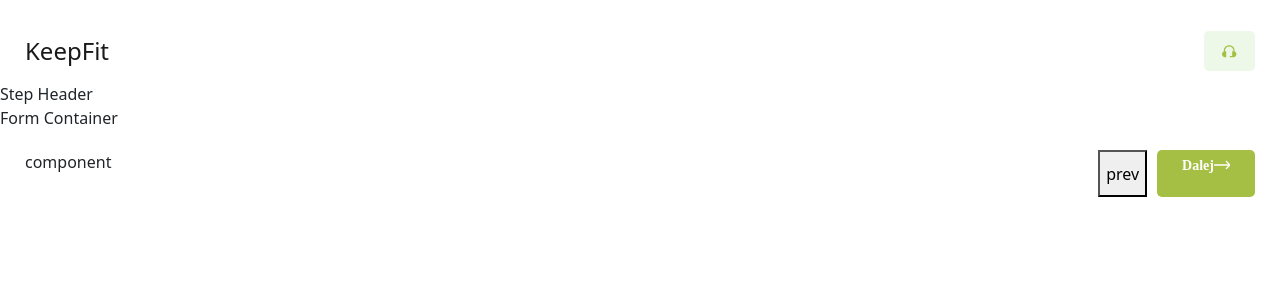
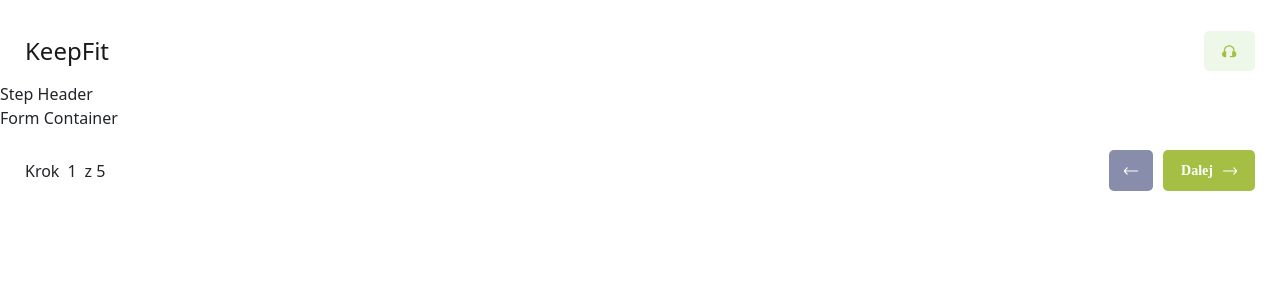
Before and after one commit to DamianTarczon/FitApp-frontend, a React (Create React App) app: page / in a window 1280 px wide. Shown: the top 300 px of the page. Built offline with nearby package versions, Linux system fonts and the light colour scheme.

Commit message:
footer done

```diff
--- a/src/components/StepBar.tsx
+++ b/src/components/StepBar.tsx
@@ -1,12 +1,23 @@
 export default function StepBar() {
   return (
     <div className="footer">
-      <div>component</div>
+      <div className="step"><p>Krok</p><div>1</div><p>z 5</p></div>
       <div className="buttons">
-        <button className="previous">prev</button>
+        <button className="previous">
+          <svg width="14" height="30" viewBox="0 0 16 16" fill="none" xmlns="http://www.w3.org/2000/svg">
+            <g clip-path="url(#clip0_10_294)">
+              <path d="M0.586738 9.39339L3.16674 12.0001C3.22871 12.0625 3.30245 12.1121 3.38369 12.146C3.46493 12.1798 3.55206 12.1973 3.64007 12.1973C3.72808 12.1973 3.81522 12.1798 3.89646 12.146C3.97769 12.1121 4.05143 12.0625 4.1134 12.0001C4.17589 11.9381 4.22549 11.8643 4.25933 11.7831C4.29318 11.7019 4.3106 11.6147 4.3106 11.5267C4.3106 11.4387 4.29318 11.3516 4.25933 11.2703C4.22549 11.1891 4.17589 11.1154 4.1134 11.0534L1.74007 8.66672H15.3334C15.5102 8.66672 15.6798 8.59648 15.8048 8.47146C15.9298 8.34644 16.0001 8.17687 16.0001 8.00005C16.0001 7.82324 15.9298 7.65367 15.8048 7.52865C15.6798 7.40363 15.5102 7.33339 15.3334 7.33339H1.70007L4.1134 4.92006C4.2316 4.79607 4.29753 4.63135 4.29753 4.46006C4.29753 4.28876 4.2316 4.12404 4.1134 4.00006C4.05143 3.93757 3.97769 3.88797 3.89646 3.85413C3.81522 3.82028 3.72808 3.80286 3.64007 3.80286C3.55206 3.80286 3.46493 3.82028 3.38369 3.85413C3.30245 3.88797 3.22871 3.93757 3.16674 4.00006L0.586738 6.56672C0.212203 6.94172 0.00183105 7.45005 0.00183105 7.98006C0.00183105 8.51006 0.212203 9.01839 0.586738 9.39339Z" fill="white"/>
+            </g>
+            <defs>
+              <clipPath id="clip0_10_294">
+                <rect width="16" height="16" fill="white"/>
+              </clipPath>
+            </defs>
+          </svg>
+        </button>
         <button className="next">
-          <p>Dalej</p>
-          <svg width="16" height="16" viewBox="0 0 16 16" fill="none" xmlns="http://www.w3.org/2000/svg">
+          Dalej
+          <svg width="14" height="14" viewBox="0 0 16 16" fill="none" xmlns="http://www.w3.org/2000/svg">
             <g clip-path="url(#clip0_7_123)">
               <path d="M15.4133 6.60666L12.8333 3.99999C12.7714 3.93751 12.6976 3.88791 12.6164 3.85407C12.5351 3.82022 12.448 3.8028 12.36 3.8028C12.272 3.8028 12.1849 3.82022 12.1036 3.85407C12.0224 3.88791 11.9486 3.93751 11.8867 3.99999C11.7625 4.1249 11.6928 4.29387 11.6928 4.46999C11.6928 4.64612 11.7625 4.81509 11.8867 4.93999L14.26 7.33333H0.666667C0.489856 7.33333 0.320286 7.40357 0.195262 7.52859C0.0702379 7.65361 0 7.82318 0 7.99999H0C0 8.17681 0.0702379 8.34637 0.195262 8.4714C0.320286 8.59642 0.489856 8.66666 0.666667 8.66666H14.3L11.8867 11.0733C11.8242 11.1353 11.7746 11.209 11.7407 11.2903C11.7069 11.3715 11.6895 11.4587 11.6895 11.5467C11.6895 11.6347 11.7069 11.7218 11.7407 11.803C11.7746 11.8843 11.8242 11.958 11.8867 12.02C11.9486 12.0825 12.0224 12.1321 12.1036 12.1659C12.1849 12.1998 12.272 12.2172 12.36 12.2172C12.448 12.2172 12.5351 12.1998 12.6164 12.1659C12.6976 12.1321 12.7714 12.0825 12.8333 12.02L15.4133 9.43333C15.7879 9.05833 15.9982 8.55 15.9982 8.01999C15.9982 7.48999 15.7879 6.98166 15.4133 6.60666Z" fill="white"/>
             </g>
--- a/src/pages/JoinForm.scss
+++ b/src/pages/JoinForm.scss
@@ -19,28 +19,40 @@
 .footer{
   margin: 20px 25px 20px 25px;
   display: flex;
-  text-align: center;
+  align-items: center;
+  .step{
+    display: flex;
+    margin-left: -4px;
+  }
+  .step *{
+    margin: 0 4px 0 4px;
+  }
   .buttons{
     margin-left: auto;
     display: flex;
     .previous{
       margin-right: 10px;
+      border: none;
+      border-radius: 5px;
+      background-color: #878DAB;
+      align-items: center;
+      padding: 0 15px;
     }
     .next{
       background-color: #A4BF43;
       color: white;
       border: none;
       border-radius: 5px;
-      padding: 7px 25px;
+      padding: 12px 18px;
       font-family: 'Urbane';
-      font-style: normal;
       font-weight: 600;
       font-size: 14px;
       line-height: 17px;
       display: flex;
-      // align-items: center;
-      text-align: center;
-      vertical-align: middle;
+      align-items: center;
+      svg{
+        margin-left: 10px;
+      }
     }
   }
 }
```
